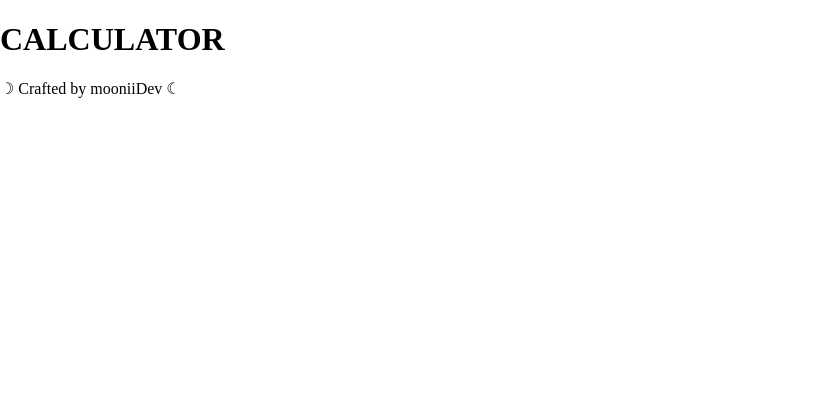
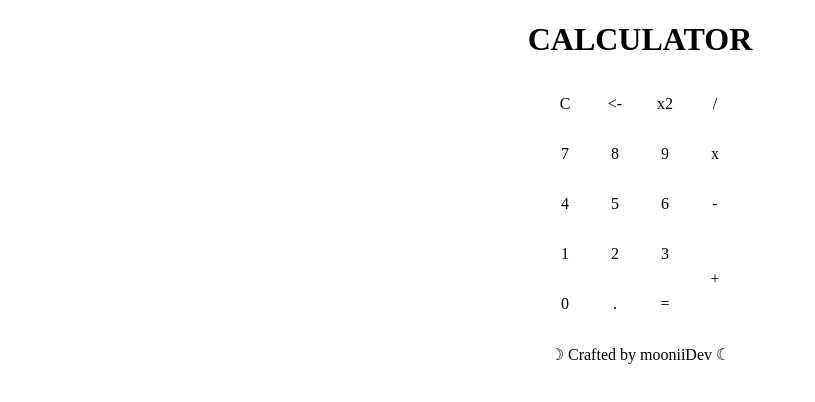
Before and after one commit to mooniiDev/calculator, a plain HTML site: page index.html in a window 1280 px wide. Shown: the whole page, without its empty margins (0-815 px from the left). Drawn offline with Linux system fonts and the light colour scheme.

Commit message:
Add grid for calculator symbols

```diff
--- a/css/styles.css
+++ b/css/styles.css
@@ -0,0 +1,80 @@
+body {
+  text-align: center;
+}
+
+main {
+  display: grid;
+  grid-template-columns: 50px 50px 50px 50px;
+  grid-template-rows: 50px 50px 50px 50px 50px;
+  grid-template-areas:
+    "clear back power divide"
+    "seven eight nine multiply"
+    "four five six subtract"
+    "one two three add"
+    "zero decimal equals add";
+  justify-content: center;
+}
+
+.symbol {
+  place-self: center;
+}
+/* Numbers */
+#zero {
+  grid-area: zero;
+}
+#one {
+  grid-area: one;
+}
+#two {
+  grid-area: two;
+}
+#three {
+  grid-area: three;
+}
+#four {
+  grid-area: four;
+}
+#five {
+  grid-area: five;
+}
+#six {
+  grid-area: six;
+}
+#seven {
+  grid-area: seven;
+}
+#eight {
+  grid-area: eight;
+}
+#nine {
+  grid-area: nine;
+}
+#decimal {
+  grid-area: decimal;
+}
+
+/* Operations */
+#clear {
+  grid-area: clear;
+}
+#back {
+  grid-area: back;
+}
+#power {
+  grid-area: power;
+}
+#divide {
+  grid-area: divide;
+}
+#multiply {
+  grid-area: multiply;
+}
+#subtract {
+  grid-area: subtract;
+}
+#add {
+  grid-area: add;
+}
+#equals {
+  grid-area: equals;
+}
--- a/index.html
+++ b/index.html
@@ -6,12 +6,74 @@
     <title>Calculator</title>
     <link type="text/css" rel="stylesheet" href="css/normalize.css">
     <link type="text/css" rel="stylesheet" href="css/styles.css">
+    <link rel="preconnect" href="https://fonts.gstatic.com">
+    <link href="https://fonts.googleapis.com/css2?family=Inconsolata:wght@200&family=Nunito:wght@300&display=swap" rel="stylesheet">
   </head>
   <body>
     <header>
       <h1>CALCULATOR</h1>
     </header>
-    <main></main>
+    <main>
+      <!-- Numbers -->
+      <div id="zero" class="symbol">
+        0
+      </div>
+      <div id="one" class="symbol">
+        1
+      </div>
+      <div id="two" class="symbol">
+        2
+      </div>
+      <div id="three" class="symbol">
+        3
+      </div>
+      <div id="four" class="symbol">
+        4
+      </div>
+      <div id="five" class="symbol">
+        5
+      </div>
+      <div id="six" class="symbol">
+        6
+      </div>
+      <div id="seven" class="symbol">
+        7
+      </div>
+      <div id="eight" class="symbol">
+        8
+      </div>
+      <div id="nine" class="symbol">
+        9
+      </div>
+      <div id="decimal" class="symbol">
+        .
+      </div>
+      <!-- Operations -->
+      <div id="clear" class="symbol">
+        C
+      </div>
+      <div id="back" class="symbol">
+        <-
+      </div>
+      <div id="power" class="symbol">
+        x2
+      </div>
+      <div id="divide" class="symbol">
+        /
+      </div>
+      <div id="multiply" class="symbol">
+        x
+      </div>
+      <div id="subtract" class="symbol">
+        -
+      </div>
+      <div id="add" class="symbol">
+        +
+      </div>
+      <div id="equals" class="symbol">
+        =
+      </div>
+    </main>
     <footer>
       <p>☽ Crafted by mooniiDev ☾</p>
     </footer>
```
